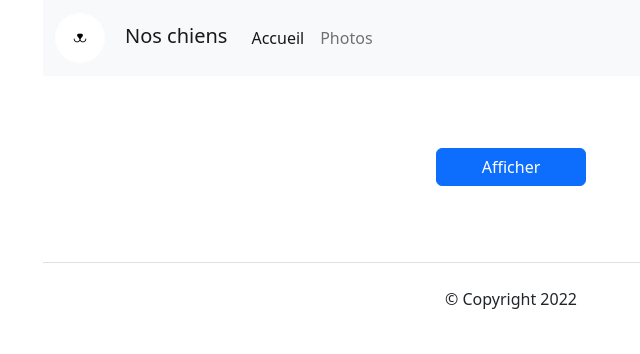
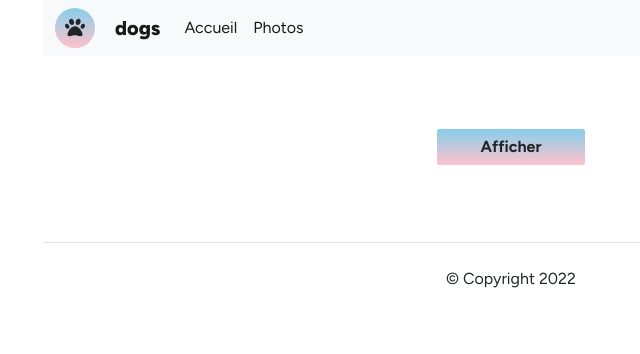
Before and after one commit to Celine-Renault/fetch_chiens, a plain HTML site: page photo.html in a window 1280 px wide. Shown: the whole page, without its empty margins (129-769 px from the left). Drawn offline with nearby package versions, Linux system fonts and the light colour scheme.

Commit message:
fourth commit

```diff
--- a/assets/css/style.css
+++ b/assets/css/style.css
@@ -1,3 +1,7 @@
+*{
+
+    font-family: 'Figtree', sans-serif;
+}
 main{
     overflow: hidden;
     margin: 0 auto;
@@ -5,14 +9,28 @@ main{
     box-sizing: 0;
 }
 
-.logo{
-    height: 50px;
-    border-radius: 50px;
+i{
+    /* background: skyblue; */
+    border-radius: 50%;
+    font-size: 20px;
+    padding: 10px;
+    background: linear-gradient(#87ceeb, #ffc2cc);
+}
+
+.title{
+    font-weight: 800;
 }
 .card>img{
     object-fit: cover;
     width: 100%;
     height: 20rem;
+}
+
+.btn-afficher{
+    background: linear-gradient(#87ceeb, #ffc2cc);
+    border: none;
+    font-weight: 700 !important;
+    background-repeat: no-repeat;
 }
 
 /* .image-chien{
--- a/photo.html
+++ b/photo.html
@@ -5,36 +5,36 @@
 		<meta http-equiv="X-UA-Compatible" content="IE=edge">
 		<meta name="viewport" content="width=device-width, initial-scale=1.0">
 		<title>Page photos des chiens</title>
-				<script src="https://kit.fontawesome.com/564e987331.js" crossorigin="anonymous"></script>
+		<link rel="preconnect" href="https://fonts.googleapis.com">
+		<link rel="preconnect" href="https://fonts.gstatic.com" crossorigin>
+		<link href="https://fonts.googleapis.com/css2?family=Figtree:wght@300;400;500;600;700;800;900&display=swap" rel="stylesheet">
+		<script src="https://kit.fontawesome.com/564e987331.js" crossorigin="anonymous"></script>
 		<link rel="stylesheet" href="assets/css/style.css">
 		<link rel="stylesheet" href="https://cdn.jsdelivr.net/npm/bootstrap@5.2.0/dist/css/bootstrap.min.css">
-
 	</head>
 	<body>
 		<div>
 			<header class="container-fluid w-75">
-				<nav class="navbar navbar-expand-lg bg-light">
+				<nav class="navbar navbar-expand-lg navbar-light bg-light">
 					<div class="container-fluid">
-
-							<a class="navbar-brand" href="#">
-
-						<!--<i class="fa-solid fa-paw-simple logo"></i>-->
-							<img src="assets/images/logo.png" class="logo" alt="logo">&emsp;Nos chiens</a>
+						<i class="fa-solid fa-paw"></i>
+						<a class="navbar-brand title" href="index.html">&emsp;dogs</a>
 						<button class="navbar-toggler" type="button" data-bs-toggle="collapse" data-bs-target="#navbarNav" aria-controls="navbarNav" aria-expanded="false" aria-label="Toggle navigation">
 							<span class="navbar-toggler-icon"></span>
 						</button>
 						<div class="collapse navbar-collapse" id="navbarNav">
 							<ul class="navbar-nav">
 								<li class="nav-item">
-									<a class="nav-link active" aria-current="page" href="index.html">Accueil</a>
+									<a class="nav-link active d-flex justify-content-end" aria-current="page" href="index.html">Accueil</a>
 								</li>
 								<li class="nav-item">
-									<a class="nav-link" href="photo.html">Photos</a>
+									<a class="nav-link active d-flex justify-content-end" aria-current="page" href="photo.html">Photos</a>
 								</li>
 							</ul>
 						</div>
 					</div>
 				</nav>
+
 
 			</header>
 		</div>
@@ -42,7 +42,7 @@
 		<main class="mt-5">
 			<section class="row d-flex justify-content-center">
 				<div class="col-12 col-md-4">
-					<button class="btn btn-primary w-50 mx-auto d-block m-4" id="btn-photo">Afficher</button>
+					<button class="btn btn-afficher w-50 mx-auto d-block m-4" id="btn-photo">Afficher</button>
 					<div class="card m-1 border-0 image-chien" id="chien-photo"></div>
 				</div>
 			</section>
```
Also changed, not shown: index.html (+10 -7 lines).
